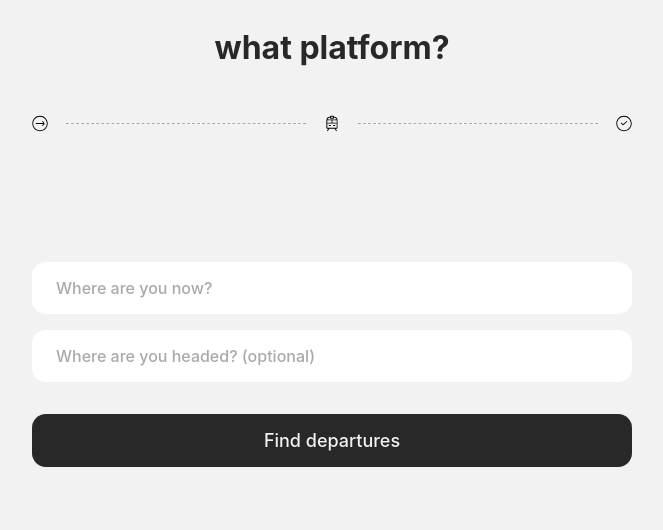
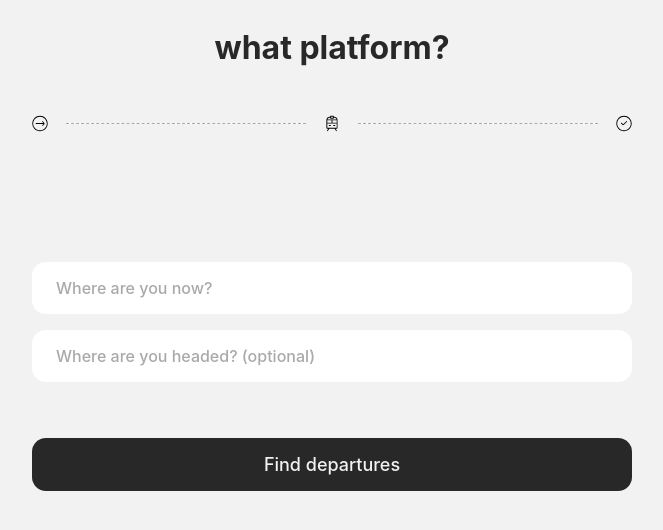
Before and after one commit to glleroux/whatplatform, a Next.js app: page / in a window 1280 px wide. Shown: the top 530 px of the page, without its empty margins (308-971 px from the left). Built offline with nearby package versions, Linux system fonts and the light colour scheme; a web font is replaced by a local one.

Commit message:
styling changes

```diff
--- a/components/button.js
+++ b/components/button.js
@@ -9,7 +9,7 @@ const StyledButton = styled.button`
     border-radius: 14px;
     padding: 16px 64px;
     width: 100%;
-    margin-top: 32px;
+    margin-top: 56px;
     &:hover {
         background-color: #282828E6;
     }
```
